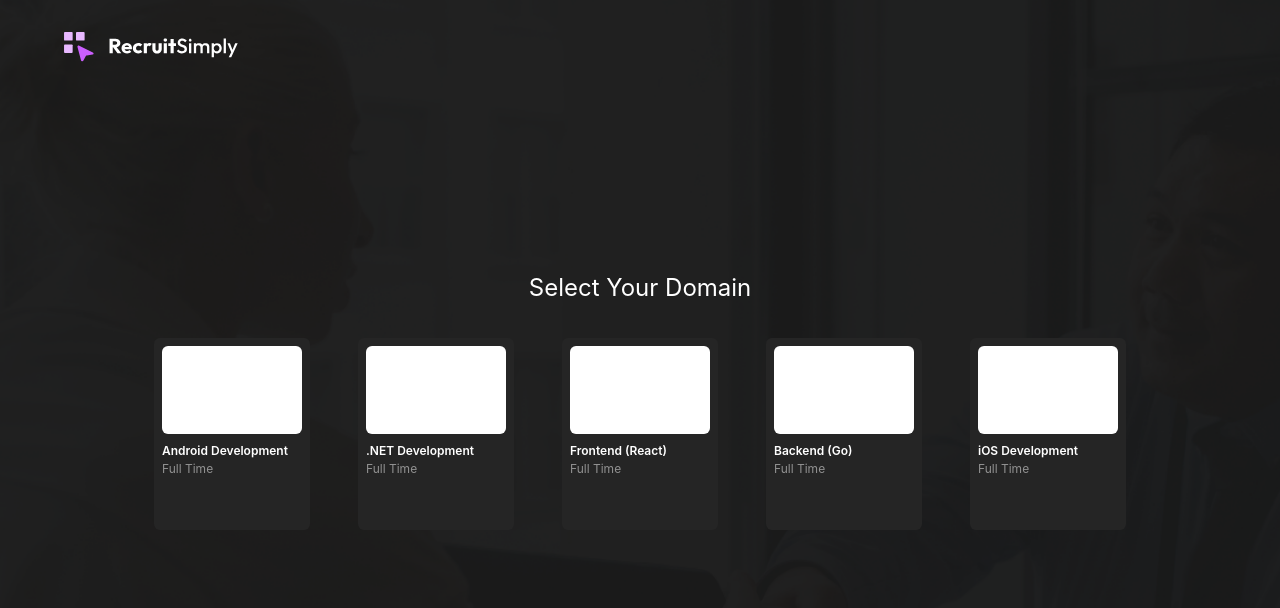
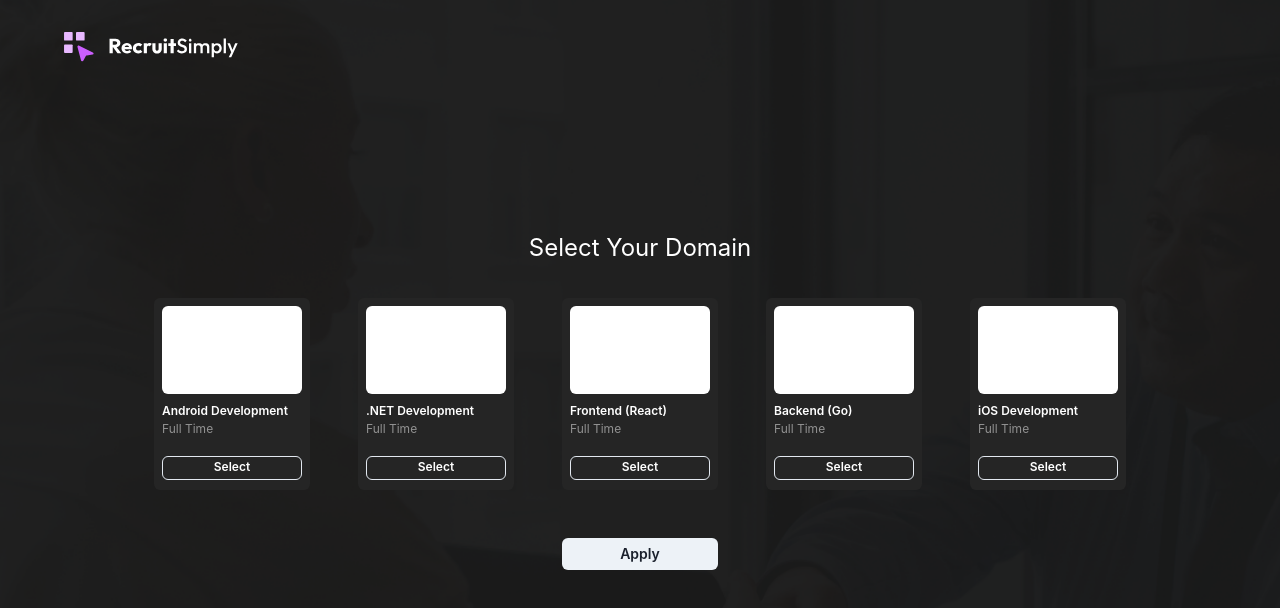
Before and after one commit to Opollo11/trademarkia, a Next.js app: page / in a window 1280 px wide. Shown: the top 608 px of the page. Built offline with nearby package versions, Linux system fonts and the light colour scheme.

Commit message:
second page

```diff
--- a/pages/index.js
+++ b/pages/index.js
@@ -1,5 +1,5 @@
 import Head from 'next/head';
-import { Box, Flex, Text } from '@chakra-ui/react';
+import { Box, Button, Flex, Text } from '@chakra-ui/react';
 import { Card, CardHeader, CardBody, CardFooter } from '@chakra-ui/react';
 import { Grid, GridItem } from '@chakra-ui/react';
 
@@ -75,6 +75,7 @@ export default function Home() {
                 height={'50%'}
                 mb={2}
               ></Box>
+              <Box mb={4}>
                 <Text
                   fontWeight={'semibold'}
                   color={'white'}
@@ -88,9 +89,33 @@ export default function Home() {
                 >
                   {item.type}
                 </Text>
+              </Box>
+              <Button
+                variant={'outline'}
+                color="white"
+                _hover={{
+                  bgColor: '#CB5FFE',
+                }}
+                size={'xs'}
+                w={'full'}
+              >
+                Select
+              </Button>
             </GridItem>
           ))}
         </Grid>
+        <Button
+          mt={12}
+          variant={'solid'}
+          size={'sm'}
+          w={'156px'}
+          _hover={{
+            bgColor: '#CB5FFE',
+            color: 'white',
+          }}
+        >
+          Apply
+        </Button>
       </Flex>
     </div>
   );
```
Lines whose indentation alone changed are shown as unchanged.
